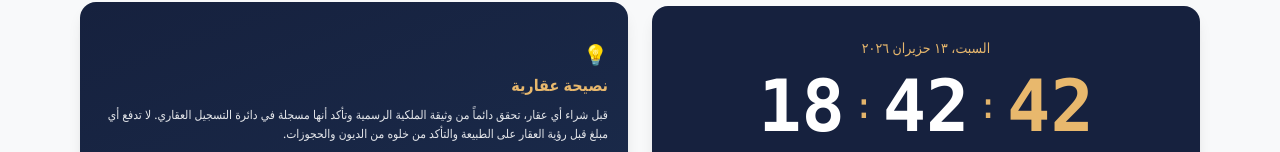
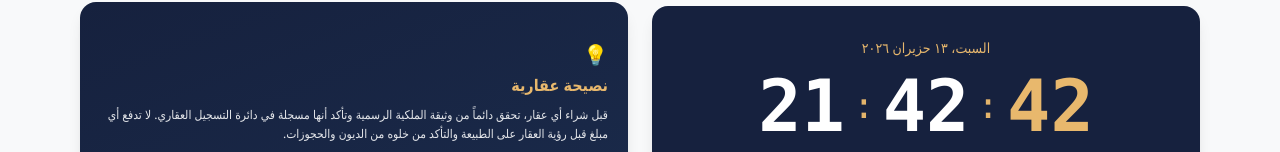
Before and after one commit to HushamAhmed90/hawija-aqar, a Next.js app: page / in a window 1280 px wide. Shown: the part 796-948 px from the top of the page. Built offline with nearby package versions, Linux system fonts and the light colour scheme.

Commit message:
Fix clock to show Iraq time (Asia/Baghdad)

```diff
--- a/src/components/DigitalClock.tsx
+++ b/src/components/DigitalClock.tsx
@@ -7,11 +7,12 @@ export default function DigitalClock() {
   useEffect(() => {
     const update = () => {
       const now = new Date();
+      const iq = new Date(now.toLocaleString("en-US", { timeZone: "Asia/Baghdad" }));
       setTime({
-        h: String(now.getHours()).padStart(2, "0"),
-        m: String(now.getMinutes()).padStart(2, "0"),
-        s: String(now.getSeconds()).padStart(2, "0"),
-        date: now.toLocaleDateString("ar-IQ", { weekday: "long", year: "numeric", month: "long", day: "numeric" }),
+        h: String(iq.getHours()).padStart(2, "0"),
+        m: String(iq.getMinutes()).padStart(2, "0"),
+        s: String(iq.getSeconds()).padStart(2, "0"),
+        date: iq.toLocaleDateString("ar-IQ", { weekday: "long", year: "numeric", month: "long", day: "numeric" }),
       });
     };
     update();
```
